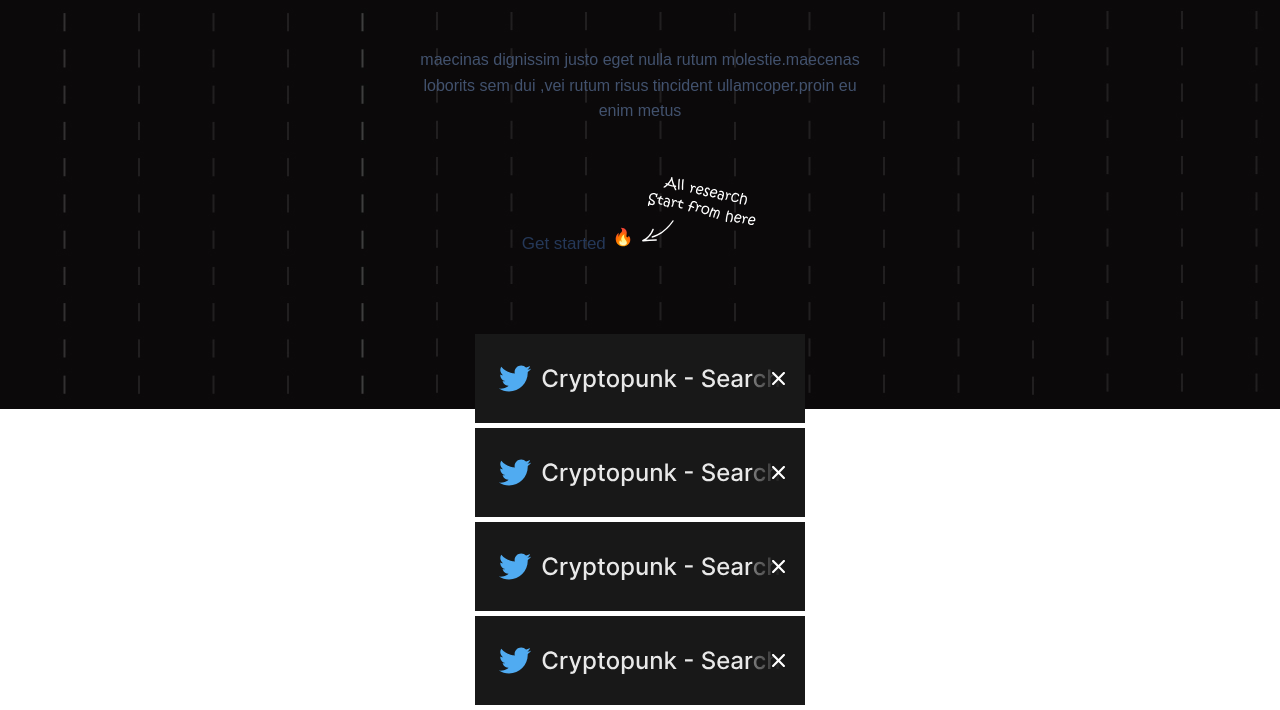
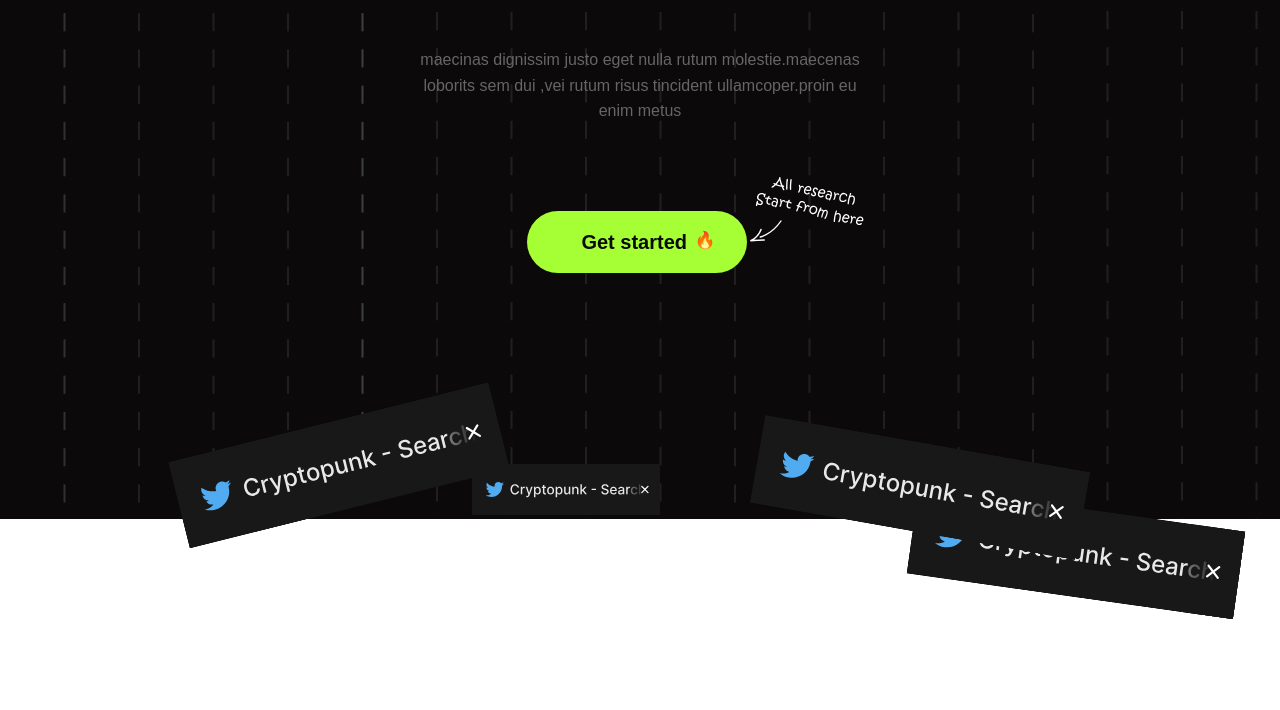
Before and after one commit to rizan-ahammed/Findtrend, a plain HTML site: page index.html in a window 1280 px wide. Shown: the part 416-1126 px from the top of the page. After the commit the page ends 1035 px from the top, so only its background shows below. Drawn offline with Linux system fonts and the light colour scheme.

Commit message:
home section styling

```diff
--- a/css/style.css
+++ b/css/style.css
@@ -110,7 +110,7 @@ br.clear {
 
 header {
     background: url(../assets/img/spot\ light.jpg);
-    height: 825px;
+    height: 935px;
 }
 
 header .wrapper {}
@@ -206,35 +206,91 @@ section.bottom section.container h1 {
 
 section.bottom section.container p {
     width: 40%;
-    margin: 50px  auto;
+    margin: 50px auto;
+    color: #666666;
 }
 
 section.bottom section.container a.button {
+    font-size: 20px;
+    background: #a6ff34;
+    border-radius: 104px;
+    padding: 20px 54px;
+    margin-left: 113px;
+    font-weight: bold;
+    color: #0b0a0a;
+}
+
+section.bottom section.container a.button span {
+    /* display: inline-block; */
+    /* padding-top: 29px; */
+    position: relative;
+}
+
+section.bottom section.container a.button span img {
+    /* margin-top: 10px; */
+    position: absolute;
+    top: -3px;
+}
+
+section.bottom section.container a.arrow {}
+
+section.bottom section.container a.arrow img {
+    color: #e8e8e8;
+    font-size: 70px;
 
 }
 
-section.bottom section.container a.button span {}
+section.bottom section.sticker {
+    position: relative;
+    text-align: center;
+}
 
-section.bottom section.container a.button span img {}
+section.bottom section.sticker div.one {
+    position: absolute;
+    transform: rotate(-14deg);
+    left: 174px;
+    top: 87px;
+    z-index: 2;
+}
 
-section.bottom section.container a.arrow {}
+section.bottom section.sticker div.one img {
+    width: 100%;
+    display: block;
+}
 
-section.bottom section.container a.arrow img {}
+section.bottom section.sticker div.two {
+    position: absolute;
+    margin-left: 40%;
+    left: -40px;
+    top: 130px;
+}
 
-section.bottom section.sticker {}
+section.bottom section.sticker div.two img {
+    width: 57%;
+    display: block;
+}
 
-section.bottom section.sticker div.one {}
+section.bottom section.sticker div.three {
+    position: absolute;
+    transform: rotate(8deg);
+    left: 911px;
+    top: 174px;
+}
 
-section.bottom section.sticker div.one img {}
+section.bottom section.sticker div.three img {
+    width: 100%;
+    display: block;
+}
 
-section.bottom section.sticker div.two {}
+section.bottom section.sticker div.four {
 
-section.bottom section.sticker div.two img {}
+    position: absolute;
+    transform: rotate(10deg);
+    left: 755px;
+    top: 109px;
+}
 
-section.bottom section.sticker div.three {}
-
-section.bottom section.sticker div.three img {}
-
-section.bottom section.sticker div.four {}
-
-section.bottom section.sticker div.four img {}
+section.bottom section.sticker div.four img {
+    width: 100%;
+    display: block;
+}
```
